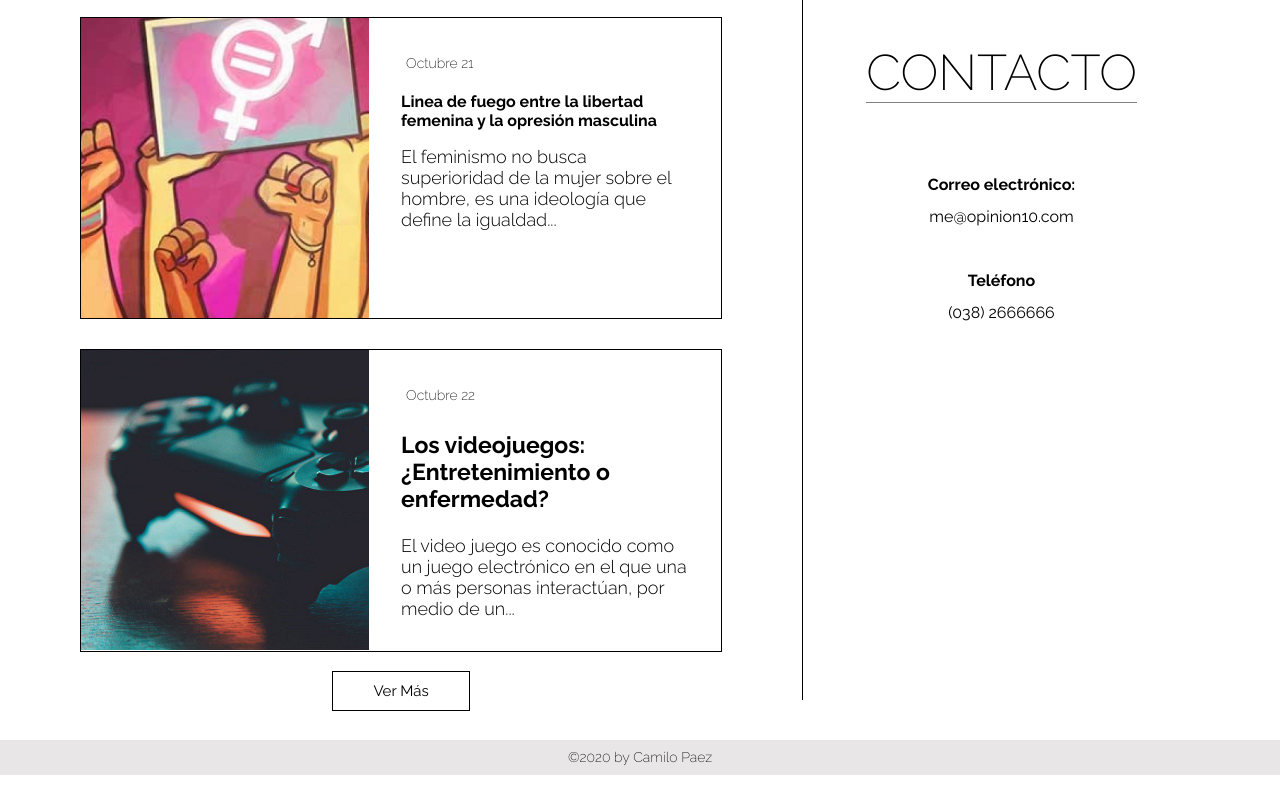
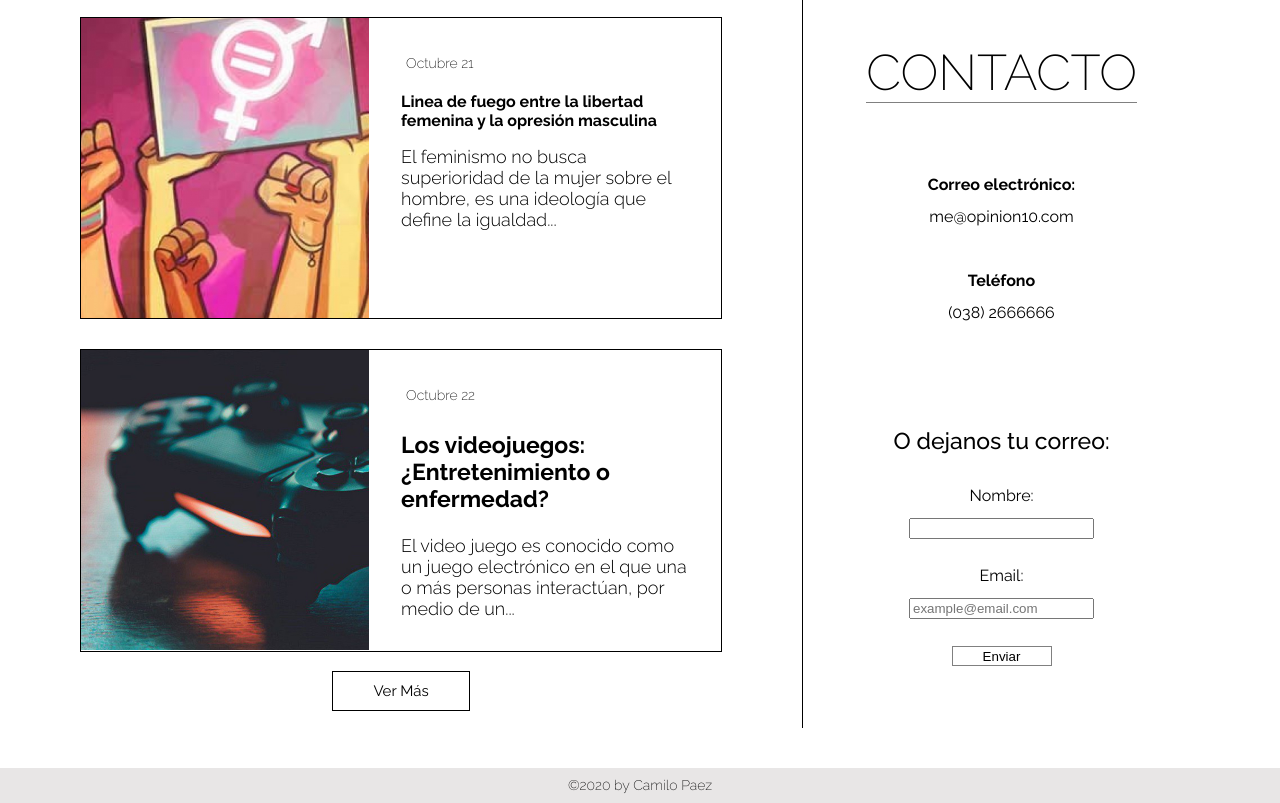
Before and after one commit to EstebanPaez/blog-c.i.a, a plain HTML site: page index.html in a window 1280 px wide. Shown: the part 2097-2900 px from the top of the page. Before the commit the page ends 2872 px from the top, so only its background shows below. Drawn offline with nearby package versions, Linux system fonts and the light colour scheme; a web font is replaced by a local one.

Commit message:
Form ADD

```diff
--- a/index.css
+++ b/index.css
@@ -29,6 +29,24 @@ header {
   font-size: 116px;
   font-weight: bold;
   margin: 0;
+}
+
+button {
+  background-color: white;
+  border: 1px solid gray;
+  width: 100px;
+  height: 20px;
+  cursor: pointer;
+}
+
+.contact__form {
+  margin-top: 50px;
+}
+
+.spam {
+  font-weight: 500;
+  font-size: 23px;
+  margin-bottom: 0;
 }
 
 .super small {
--- a/index.html
+++ b/index.html
@@ -189,6 +189,30 @@
             <br />
             (038) 2666666
           </p>
+
+          <div class="contact__form">
+            <p class="spam">O dejanos tu correo:</p>
+            <form name="contact" netlify>
+              <p>
+                <label
+                  >Nombre:<br />
+                  <input type="text" name="name"
+                /></label>
+              </p>
+              <p>
+                <label
+                  >Email:<br />
+                  <input
+                    type="email"
+                    name="email"
+                    placeholder="example@email.com"
+                /></label>
+              </p>
+              <p>
+                <button type="submit">Enviar</button>
+              </p>
+            </form>
+          </div>
         </div>
       </div>
     </section>
```
